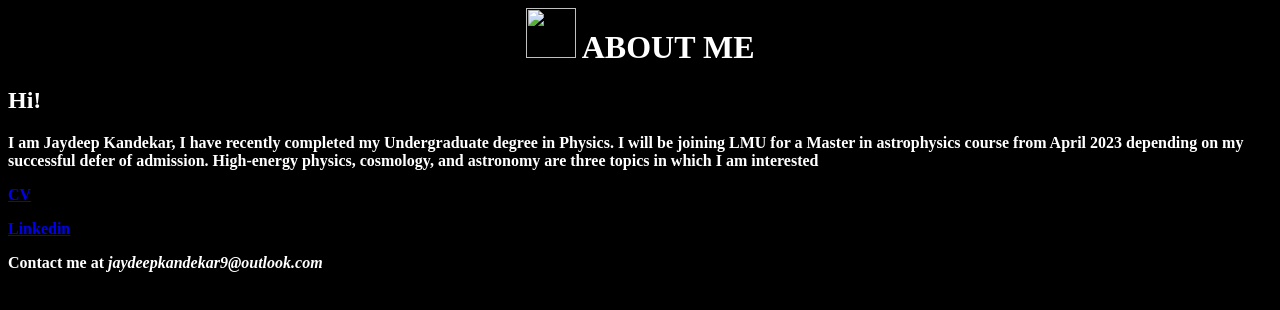
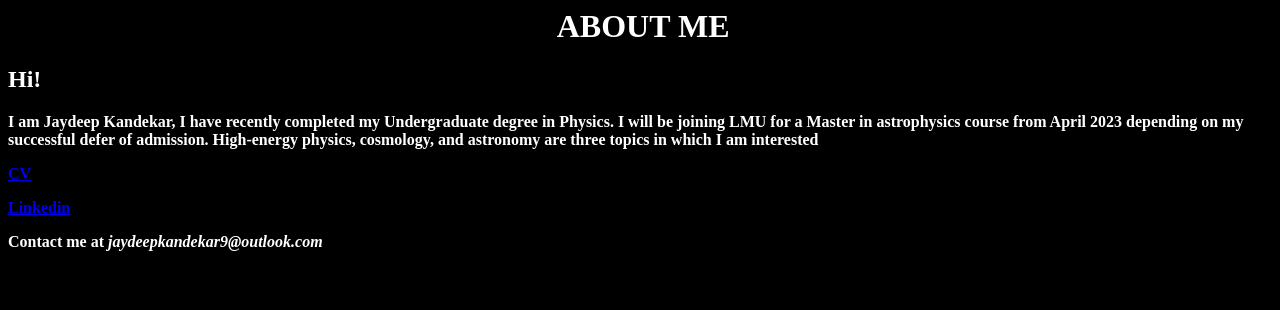
Before and after one commit to JaydeepKandekar/About-me, a plain HTML site: page index.html in a window 1280 px wide. Drawn offline with Linux system fonts and the light colour scheme.

Commit message:
Update index.html

```diff
--- a/index.html
+++ b/index.html
@@ -9,9 +9,6 @@
         color: white;
         background-color: black;
         text-align: center;
-      }
-      img {
-        height: 50px;
       }
       footer {
         color: white;
```
